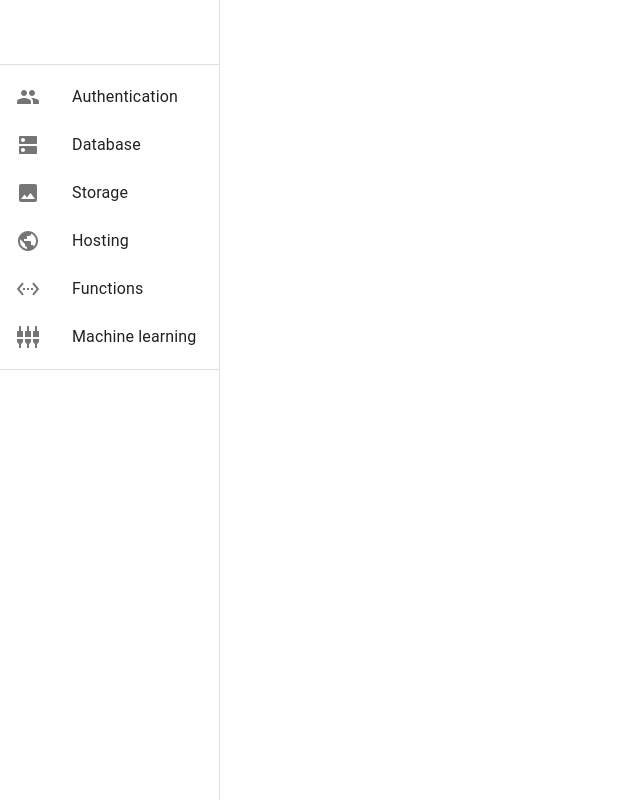
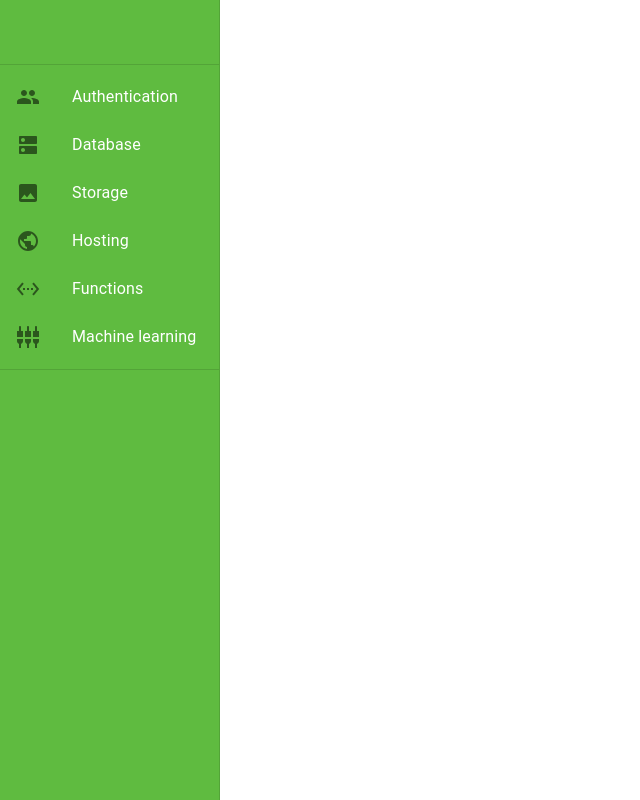
Before and after one commit to ch4ngefr0mwith1n/react-material-ui, a React (Create React App) app: page / in a window 1280 px wide. Shown: the whole page, without its empty margins (0-640 px from the left). Built offline with nearby package versions, Linux system fonts and the light colour scheme.

Commit message:
add background and text color

```diff
--- a/src/components/Navbar/Navbar.js
+++ b/src/components/Navbar/Navbar.js
@@ -16,8 +16,7 @@ const Navbar = () => {
     /**
      * falice samo promjenjiva "drawerWidth"
      * nju cemo da kreiramo
-     *
-     * */
+     */
     const drawerWidth = 220;
   return (
     <Drawer
@@ -27,6 +26,9 @@ const Navbar = () => {
           '& .MuiDrawer-paper': {
             width: drawerWidth,
             boxSizing: 'border-box',
+            /* dodavanje "background" boje */
+            backgroundColor: '#5fbb40',
+            color: '#FFFFFF'
           },
         }}
         variant="permanent"
```
